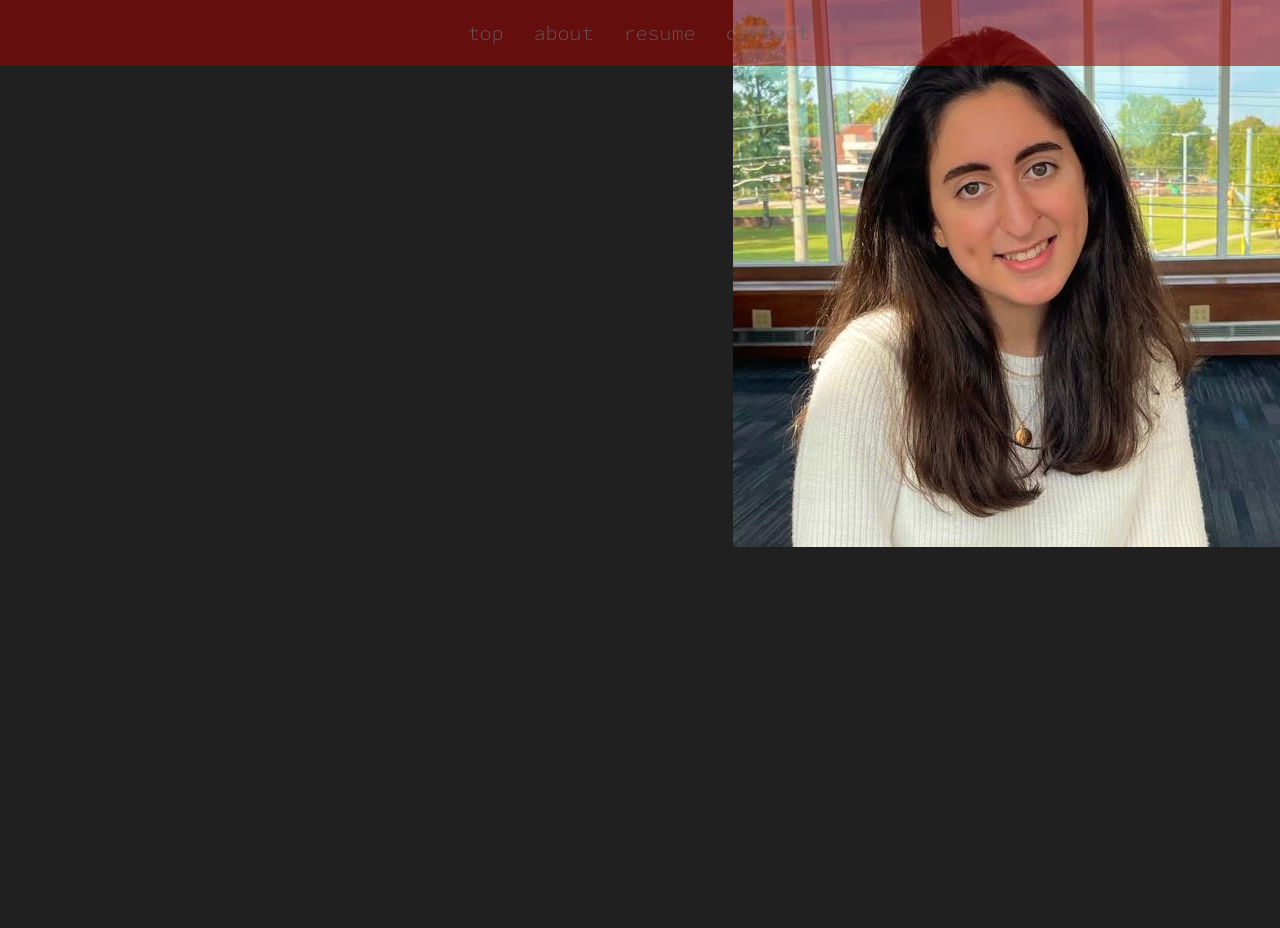
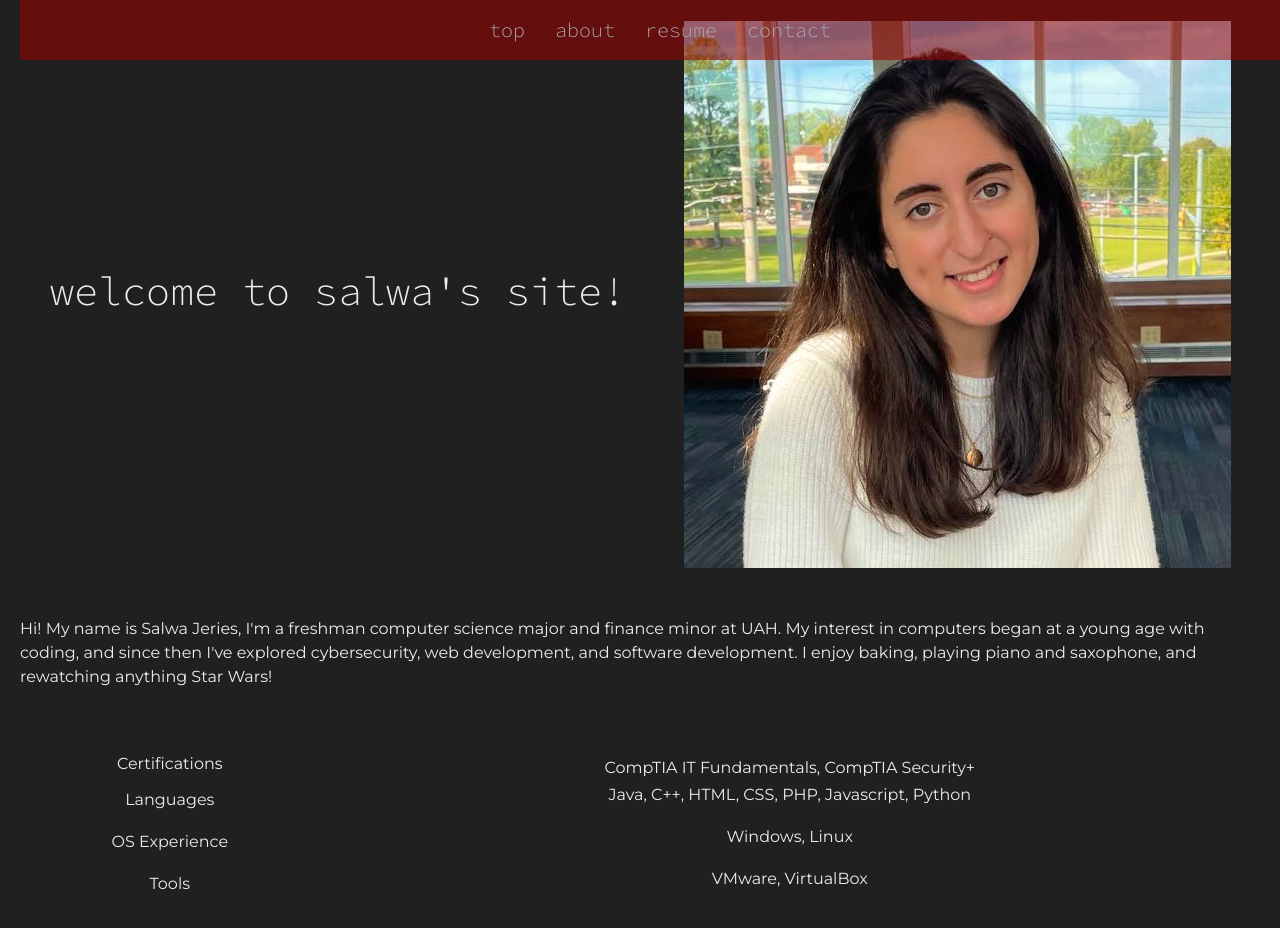
Before and after one commit to salsajeries/salsa-site, a plain HTML site: page index.html in a window 1280 px wide. Before the commit the page ends 800 px from the top, so only its background shows below. Drawn offline with nearby package versions, Linux system fonts and the light colour scheme.

Commit message:
More updates

```diff
--- a/index.html
+++ b/index.html
@@ -16,27 +16,64 @@
 
     <body>
         <header>
-            <nav id="top" class="nav justify-content-center">
-                <a type="button" href="#top" class="nav-link-white">top</a>
-                <a type="button" href="#about">about</a>
-                <a type="button" href="#resume"> resume</a>
-                <a type="button" href="#contact">contact</a>
+            <nav class="nav justify-content-center">
+                <a href="#top">top</a>
+                <a href="#about">about</a>
+                <a href="#resume"> resume</a>
+                <a href="#contact">contact</a>
             </nav>
-            <div>
-                <img src="headshot.JPG" alt="This is me!"/>
+            <div class="header">
+                <table>
+                    <tr>
+                        <td><h1>welcome to salwa's site!</h1></td>
+                        <td><img src="headshot.JPG" alt="This is me!"/></td>
+                    </tr>
+                </table>
             </div>
         </header>
-
         <div id="about">
-
+            <br><br>
+            <p>Hi! My name is Salwa Jeries, I'm a freshman computer science major and finance minor at UAH.
+                My interest in computers began at a young age with coding, and since then I've explored cybersecurity,
+                web development, and software development. I enjoy baking, playing piano and saxophone, and rewatching
+                anything Star Wars!</p>
+            <br><br>
+        </div>
+        <div id="resume">
+            <table>
+                <tr>
+                    <td><h6>Certifications</h6></td>
+                    <td>CompTIA IT Fundamentals, CompTIA Security+</td>
+                </tr>
+                <tr>
+                    <td><h6>Languages</h6></td>
+                    <td>
+                        <p>Java, C++, HTML, CSS, PHP, Javascript, Python</p>
+                    </td>
+                </tr>
+                <tr>
+                    <td><h6>OS Experience</h6></td>
+                    <td>
+                        <p>Windows, Linux</p>
+                    </td>
+                </tr>
+                <tr>
+                    <td><h6>Tools</h6></td>
+                    <td>
+                        <p>VMware, VirtualBox</p>
+                    </td>
+                </tr>
+            </table>
         </div>
 
-        <div id="resume">
 
+
+            <div id="lang"></div>
+            <div id="act-leader"></div>
+            <div id="work-experience"></div>
         </div>
 
         <div id="contact">
-
         </div>
 
         <footer id="contact"></footer>
--- a/mystyle.css
+++ b/mystyle.css
@@ -1,26 +1,31 @@
 header {
     font-family: 'Source Code Pro', monospace;
     color: #f0ebeb;
-    text-align: right;
+    text-align: left;
+}
+
+nav {
+    background-color: #9900008f;
+
+    position: fixed;
+    top: 0;
+    width: 100%;
 }
 
 nav a {
     font-family: 'Source Code Pro', monospace;
-    color: #635f5f;
+    color: #afaaaa;
     font-size: 20px;
     margin: 15px;
     display: flex;
     flex-direction: row;
     justify-content: center;
-    transition: color 0.5s ease-in-out;
+    transition: color 0.25s ease-in-out;
     text-decoration: none;
 }
 
-body {
-    background-color: #202020;
-    margin: 0px;
-    font-family: 'Montserrat', sans-serif;
-    text-align: center;
+a:hover {
+    color: white;
 }
 
 h1 {
@@ -28,14 +33,17 @@ h1 {
     color: #f0ebeb;
 }
 
-nav {
-    background-color: #9900008f;
-    padding: 3px;
-    position: fixed;
-    top: 0;
+table {
+    text-align: center;
     width: 100%;
 }
 
-a:hover {
-    color: white;
+body {
+    background-color: #202020;
+    padding: 20px;
+    font-family: 'Montserrat', sans-serif;
+    text-align: center;
+    /*font-family: 'Source Code Pro', monospace;*/
+    color: #f0ebeb;
+    text-align: left;
 }
```
